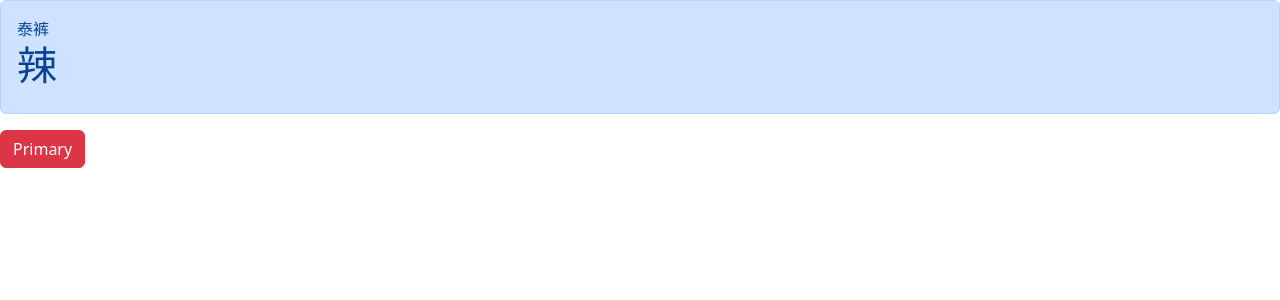
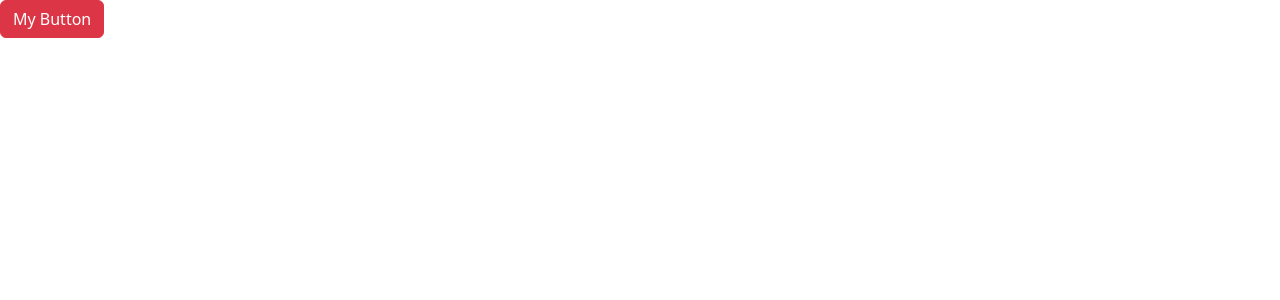
Before and after one commit to shinemost/react-app, a React (Vite) app: page / in a window 1280 px wide. Shown: the top 300 px of the page. Built offline with nearby package versions, Linux system fonts and the light colour scheme.

Commit message:
将按钮和警告两个组件结合起来，点击按钮弹出警告，点击警告关闭按钮关闭警告

```diff
--- a/src/App.tsx
+++ b/src/App.tsx
@@ -1,20 +1,21 @@
 /*
  * @LastEditors: shinemost supertain147@163.com
  * @Date: 2023-04-26 20:47:45
- * @LastEditTime: 2023-04-28 23:46:00
+ * @LastEditTime: 2023-04-29 01:07:55
  * @FilePath: \react-app\src\App.tsx
  */
+import { useState } from 'react'
 import Alert from './components/Alert'
 import Button from './components/Button'
 
 function App() {
+  const [visible, setVisible] = useState(false)
+
   return (
     <div>
-      <Alert>
-        泰裤 <h1>辣</h1>
-      </Alert>
-      <Button color="danger" onclick={() => console.log('clicked')}>
-        Primary
+      {visible && <Alert onClose={() => setVisible(false)}> 泰裤辣</Alert>}
+      <Button color="danger" onclick={() => setVisible(true)}>
+        My Button
       </Button>
     </div>
   )
--- a/src/components/Alert.tsx
+++ b/src/components/Alert.tsx
@@ -2,10 +2,22 @@ import { ReactNode } from 'react'
 
 interface Props {
   children: ReactNode
+  onClose: () => void
 }
 
-const Alert = ({ children }: Props) => {
-  return <div className="alert alert-primary">{children}</div>
+const Alert = ({ children, onClose }: Props) => {
+  return (
+    <div className="alert alert-primary alert-dismissible">
+      {children}
+      <button
+        type="button"
+        className="btn-close"
+        data-bs-dismiss="alert"
+        aria-label="Close"
+        onClick={onClose}
+      ></button>
+    </div>
+  )
 }
 
 export default Alert
```
